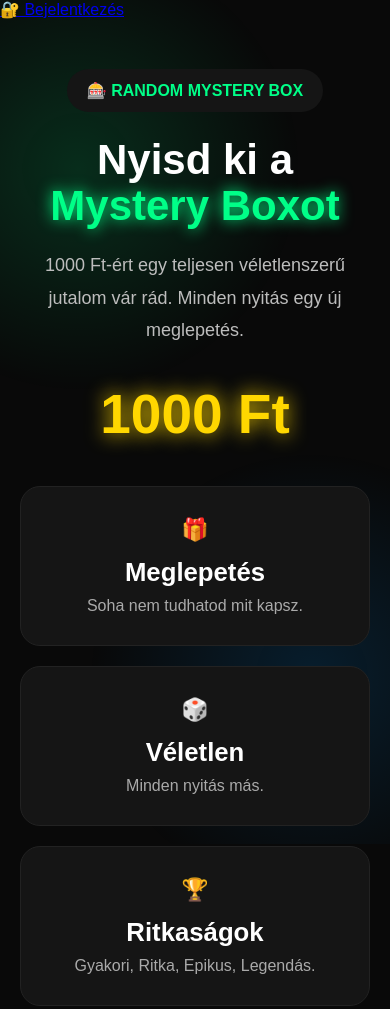
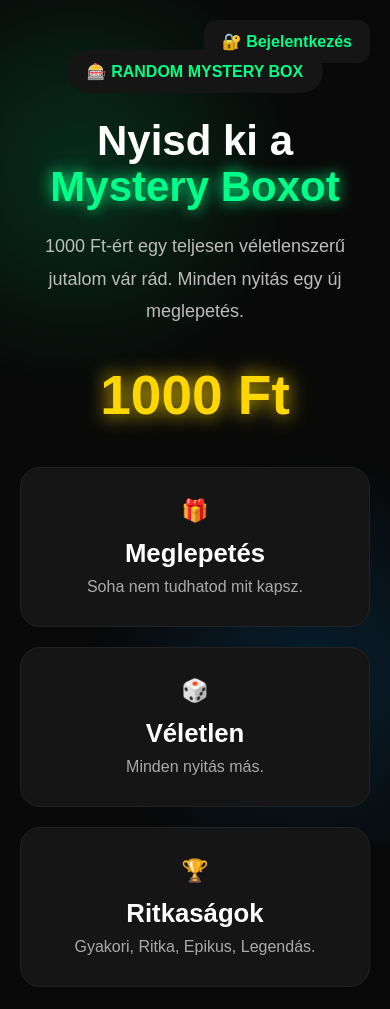
Before and after one commit to hurdabigdawe-bot/gif-shop, a plain HTML site: page index.html in a window 390 px wide. Shown: the top 1009 px of the page. Drawn offline with Linux system fonts and the light colour scheme.

Commit message:
Update style.css

```diff
--- a/style.css
+++ b/style.css
@@ -179,5 +179,60 @@ font-size:22px;
 width:100%;
 font-size:20px;
 }
+.user-panel{
+
+position:fixed;
+
+top:20px;
+right:20px;
+
+background:#151515;
+
+padding:12px 18px;
+
+border-radius:12px;
+
+display:flex;
+
+align-items:center;
+
+gap:10px;
+
+z-index:9999;
 
 }
+
+.user-panel a{
+
+color:#00ff88;
+
+text-decoration:none;
+
+font-weight:bold;
+
+}
+
+#userEmail{
+
+color:white;
+
+font-size:14px;
+
+}
+
+#logoutBtn{
+
+background:#ff4444;
+
+color:white;
+
+border:none;
+
+padding:8px 12px;
+
+border-radius:8px;
+
+cursor:pointer;
+
+}
+}
```
